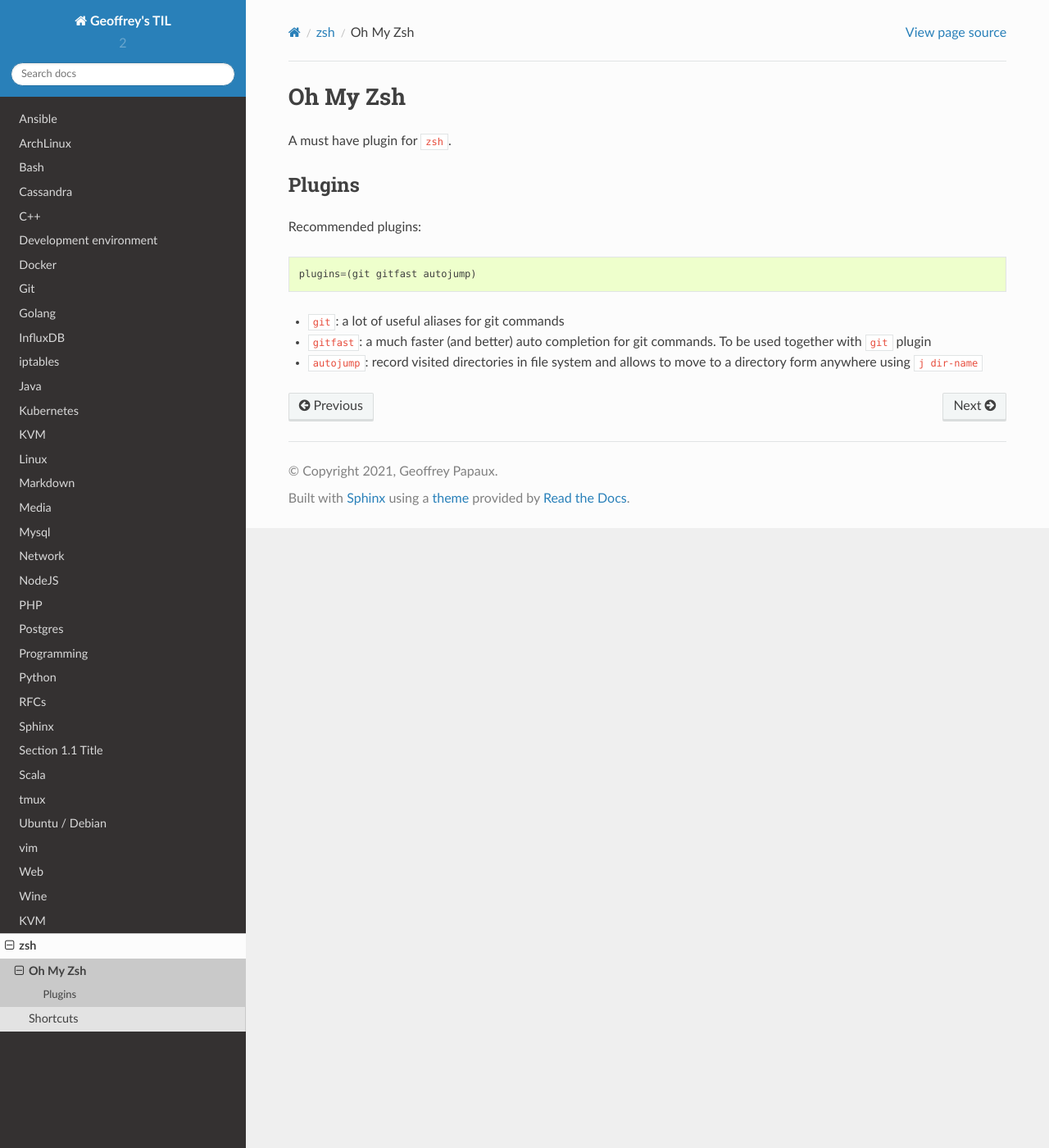
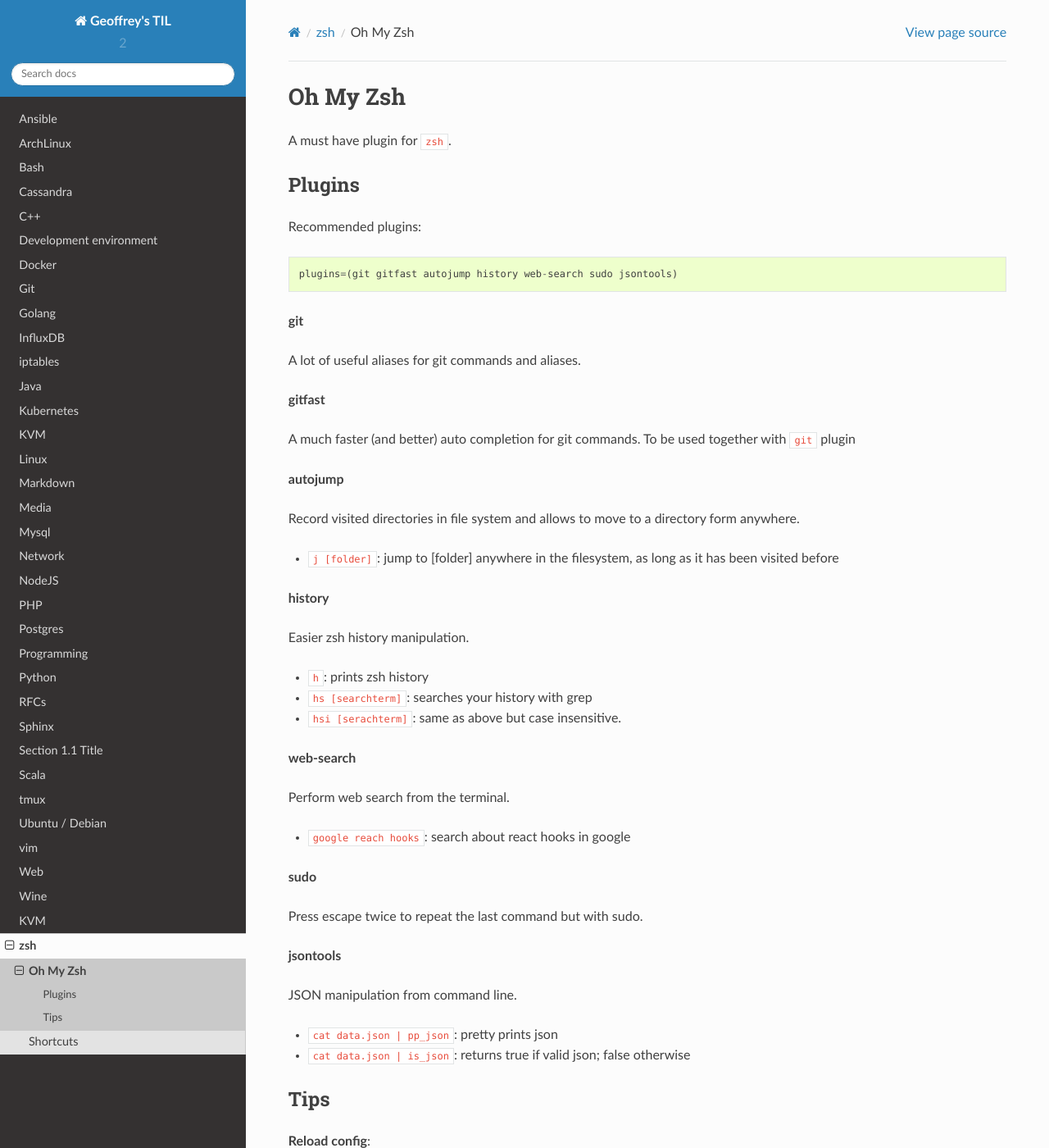
Before and after one commit to papaux/til, a Sphinx documentation site: the page built from source/zsh/oh-my-zsh.rst, in a window 1280 px wide and 1400 px high. Shown: the whole window at 82% size. Built offline with Sphinx 7.4.7 and the Read the Docs theme 2.0.0, drawn with Linux system fonts in a browser that asks for light colours.

Commit message:
zsh: extend list of oh-my-zsh plugins

```diff
--- a/source/zsh/oh-my-zsh.rst
+++ b/source/zsh/oh-my-zsh.rst
@@ -8,8 +8,50 @@
 
 Recommended plugins::
 
-    plugins=(git gitfast autojump)
+    plugins=(git gitfast autojump history web-search sudo jsontools)
 
-- ``git``: a lot of useful aliases for git commands
-- ``gitfast``: a much faster (and better) auto completion for git commands. To be used together with ``git`` plugin
-- ``autojump``: record visited directories in file system and allows to move to a directory form anywhere using ``j dir-name``
+**git**
+
+A lot of useful aliases for git commands and aliases.
+
+**gitfast**
+
+A much faster (and better) auto completion for git commands. To be used together with ``git`` plugin
+
+**autojump**
+
+Record visited directories in file system and allows to move to a directory form anywhere.
+
+- ``j [folder]``: jump to [folder] anywhere in the filesystem, as long as it has been visited before
+
+**history**
+
+Easier zsh history manipulation.
+
+- ``h``: prints zsh history
+- ``hs [searchterm]``: searches your history with grep
+- ``hsi [serachterm]``: same as above but case insensitive.
+
+**web-search**
+
+Perform web search from the terminal.
+
+- ``google reach hooks``: search about react hooks in google
+
+**sudo**
+
+Press escape twice to repeat the last command but with sudo.
+
+**jsontools**
+
+JSON manipulation from command line.
+
+- ``cat data.json | pp_json``: pretty prints json
+- ``cat data.json | is_json``: returns true if valid json; false otherwise
+
+Tips
+~~~~~
+
+**Reload config**::
+
+    exec zsh
```
